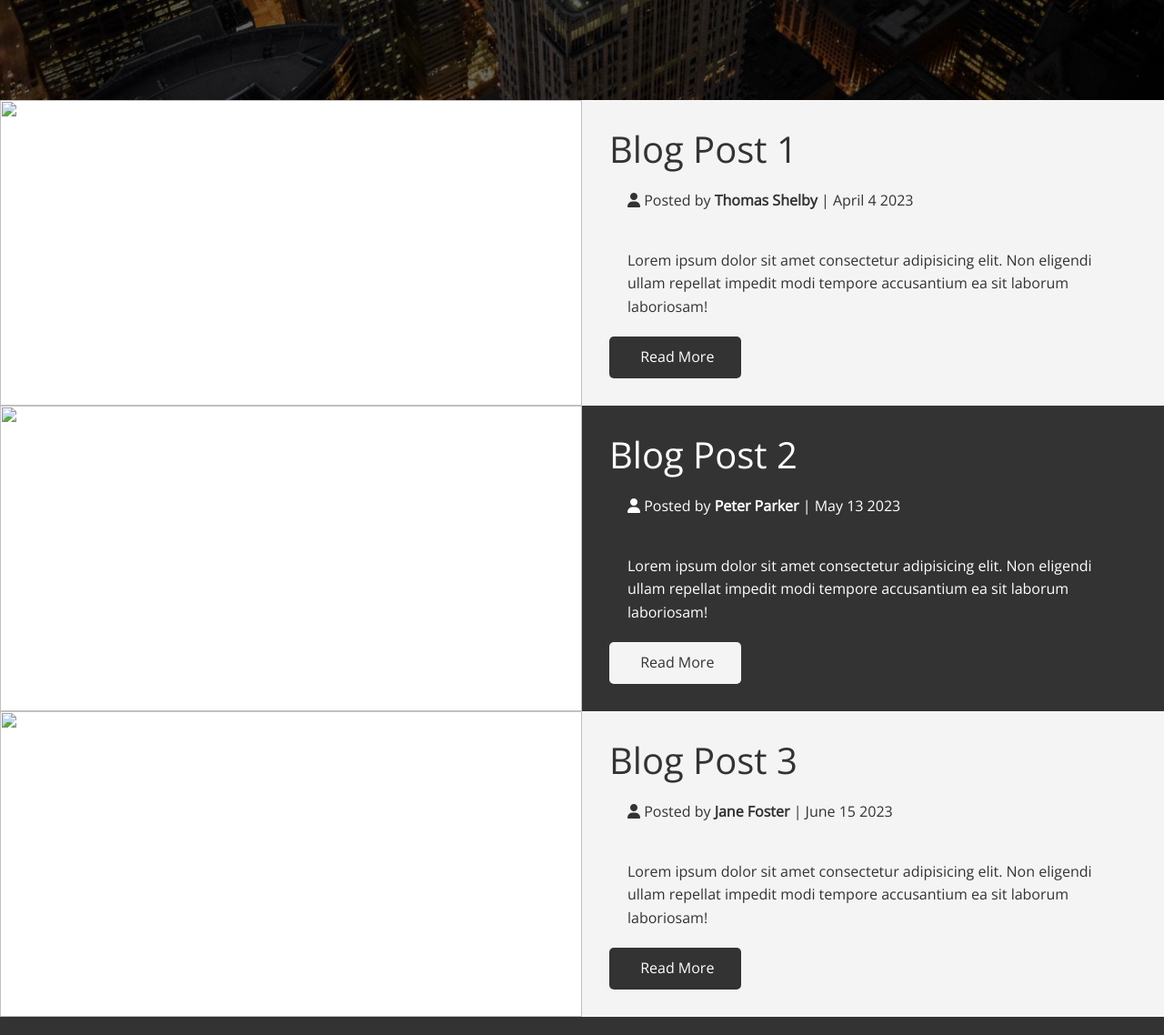
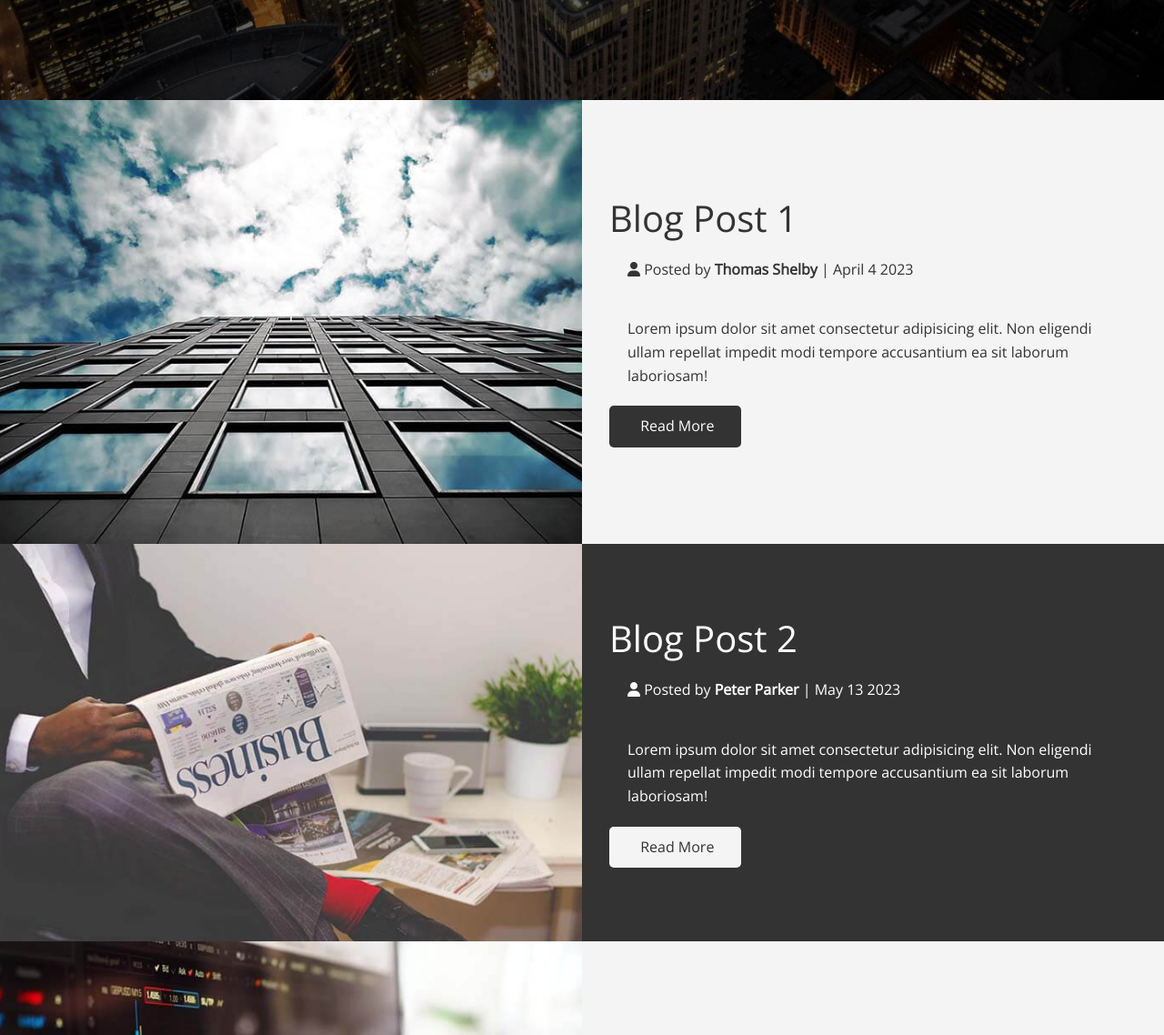
Before and after one commit to Tattwik/FinanceX, a plain HTML site: page blog.html in a window 1280 px wide. Shown: the part 690-1828 px from the top of the page at 91% size. Drawn offline with nearby package versions, Linux system fonts and the light colour scheme; files whose address does not match are found by name.

Commit message:
Blog section of the website

```diff
--- a/blog.html
+++ b/blog.html
@@ -35,7 +35,7 @@
       <div class="row">
          <div class="column">
             <div class="column-1">
-                <img src="image_resources/blog/blog1.jpg" alt="">
+                <img src="blog1.jpg" alt="">
             </div>
          </div>
          <div class="column">
@@ -59,7 +59,7 @@
       <div class="row">
          <div class="column">
             <div class="column-1">
-                <img src="image_resources/blog/blog2.jpg" alt="">
+                <img src="blog2.jpg" alt="">
             </div>
          </div>
          <div class="column">
@@ -83,7 +83,7 @@
       <div class="row">
          <div class="column">
             <div class="column-1">
-                <img src="image_resources/blog/blog3.jpg" alt="">
+                <img src="blog3.jpg" alt="">
             </div>
          </div>
          <div class="column">
```
